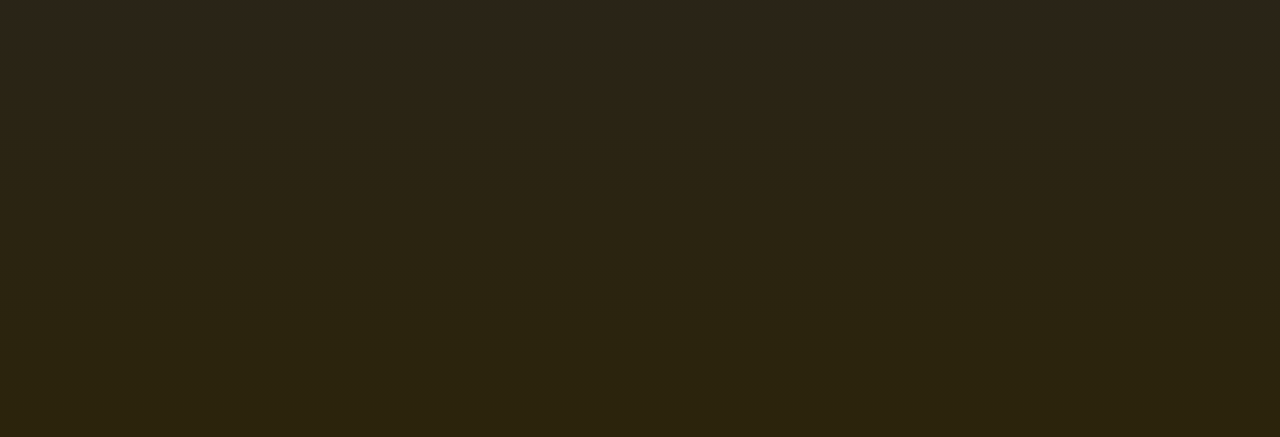
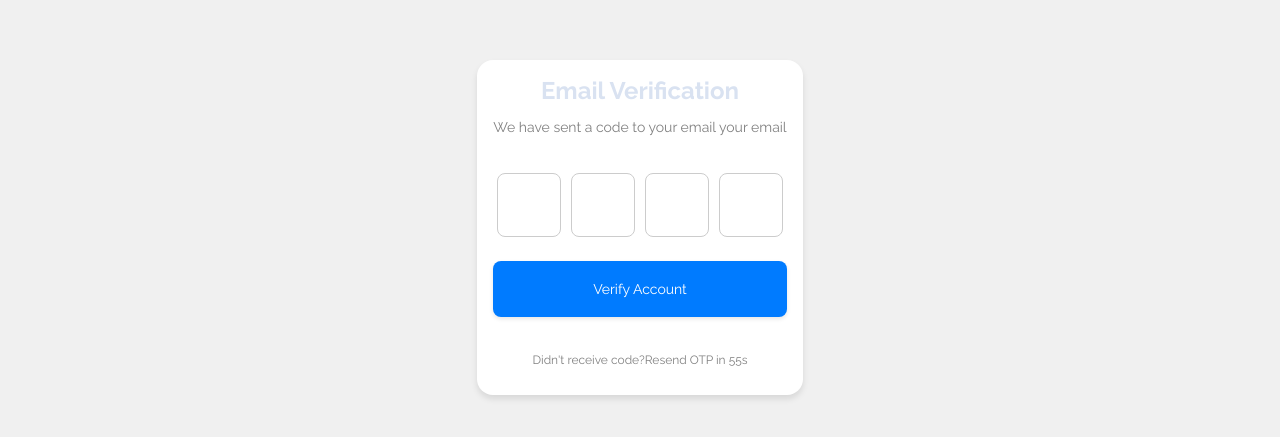
Before and after one commit to chirag14252/OrderApp, a React (Vite) app: page /otp in a window 1280 px wide. Before the commit this address had no page. Shown: the part 173-610 px from the top of the page. Built offline with nearby package versions, Linux system fonts and the light colour scheme.

Commit message:
added otp and enter-Email page

```diff
--- a/package.json
+++ b/package.json
@@ -14,6 +14,7 @@
     "helmet": "^7.1.0",
     "lodash": "^4.17.21",
     "mongoose": "^8.0.1",
+    "otp-generator": "^4.0.1",
     "react": "^18.2.0",
     "react-dom": "^18.2.0",
     "react-helmet": "^6.1.0",
--- a/src/App.jsx
+++ b/src/App.jsx
@@ -2,6 +2,8 @@ import StartPage from "./component/StartPage";
 import MainOrderPage from "./component/MainOrderPage.JSX"
 
 import {Routes,Route, Navigate } from "react-router-dom"
+import otp from "./component/OTP/otp";
+import EnterEmail from "./component/OTP/enterEmail";
 
 function App() {
   return (
@@ -20,10 +22,14 @@ function App() {
        }}/>
        <Route path="/home" Component={()=>{
          const token = localStorage.getItem("token");
-         return token?<MainOrderPage/>:Navigate({to:"/startPage"})
+         return token?<MainOrderPage/>:Navigate({to:"/"})
        }}/>
+       <Route path = "/otp" Component={otp}/>
+       <Route path = "/enterEmail" Component={EnterEmail}/>
     </Routes>
   );
 }
 
+
+
 export default App;
--- a/src/component/Login.jsx
+++ b/src/component/Login.jsx
@@ -1,6 +1,7 @@
 import axios from "axios"
 import { useNavigate } from "react-router-dom";
 import React from "react";
+
 import "../index.css"
 
 const Login=()=>{
@@ -65,7 +66,7 @@ const Login=()=>{
           <span>or use your account</span>
           <input
             type="name"
-            placeholder="name"
+            placeholder="username"
             name="name"
             value={state.name}
             onChange={handleChange}
@@ -77,7 +78,9 @@ const Login=()=>{
             value={state.password}
             onChange={handleChange}
           />
-          <a href="#">Forgot your password?</a>
+          <a style = {{cursor:"pointer"}}onClick={async()=>{
+            navigate("/enterEmail");
+          }}>Forgot your password?</a>
           <button type="submit">Sign In</button>
         </form>
       </div>
--- /dev/null
+++ b/src/component/OTP/enterEmail.jsx
@@ -0,0 +1,40 @@
+import React from "react";
+import { useState, useEffect } from "react";
+import { useNavigate } from "react-router-dom";
+import axios from "axios";
+export default function EnterEmail() {
+  const [email,setEmail] = useState();
+  const navigate = useNavigate();
+  const onClickHndler = () =>{
+    const data = axios.post("http://localhost:3000/forgot-password/sendOTPMail",{email:email});
+    if(data){
+      navigate("/otp",{state:{email:email}});
+    }
+    else{
+       alert("email not sent");
+    }
+    console.log(email);
+  }
+
+    return (
+        <div style={{ display: "flex", justifyContent: "center", alignItems: "center", width: "100%", height: "100vh", backgroundColor: "#f0f0f0" }}>
+        <div style={{ backgroundColor: "#fff", padding: "1rem", boxShadow: "0 4px 6px rgba(0, 0, 0, 0.1)", margin: "auto", maxWidth: "28rem", borderRadius: "1rem" }}>
+          <div style={{ textAlign: "center", marginBottom: "1.5rem" }}>
+            <div style={{ fontWeight: "bold", fontSize: "1.5rem" ,fontfamily: 'san-serif'}}>Enter your email</div>
+            <div style={{ display: "flex", flexDirection: "row", fontSize: "0.875rem", color: "#808080" }}>
+              <p style={{fontfamily: 'san-serif'}}>We have sent a code to your email {"your email"}</p>
+            </div>
+          </div>
+
+          <div>
+
+              <div style={{ display: "flex", flexDirection: "column", gap: "1.5rem" }}>
+                <input type="email" style={{ padding:"10px",borderradius:"10px"}}placeholder="Type your email" value={email} onChange={(e)=>{setEmail(e.target.value)}}/>
+              </div>
+
+                <button style={{marginTop:"10px",padding:"5px"}}onClick={onClickHndler}>Submit</button>
+          </div>
+        </div>
+      </div>
+    );
+}
--- /dev/null
+++ b/src/component/OTP/otp.jsx
@@ -0,0 +1,127 @@
+import React from "react";
+import { useState, useEffect } from "react";
+import { useLocation } from "react-router-dom";
+import axios from "axios";
+export default function () {
+  const [timerCount, setTimer] = React.useState(60);
+  const [OTPinput, setOTPinput] = useState([0, 0, 0, 0]);
+  const [disable, setDisable] = useState(true);
+  const location = useLocation();
+  function resendOTP() {
+    const email = location.state.email;
+    const data = axios.post("http://localhost:3000/forgot-password/sendOTPMail",{email:email});
+    if(data){
+      console.log("email has been sent");
+    }
+    else{
+      console.log("error");
+    }
+  }
+
+  function verfiyOTP() {
+    // Add your logic for verifying OTP
+    return;
+  }
+
+  React.useEffect(() => {
+    let interval = setInterval(() => {
+      setTimer((lastTimerCount) => {
+        lastTimerCount <= 1 && clearInterval(interval);
+        if (lastTimerCount <= 1) setDisable(false);
+        if (lastTimerCount <= 0) return lastTimerCount;
+        return lastTimerCount - 1;
+      });
+    }, 1000); // each count lasts for a second
+    // cleanup the interval on complete
+    return () => clearInterval(interval);
+  }, [disable]);
+
+  return (
+    <div style={{ display: "flex", justifyContent: "center", alignItems: "center", width: "100%", height: "100vh", backgroundColor: "#f0f0f0" }}>
+      <div style={{ backgroundColor: "#fff", padding: "1rem", boxShadow: "0 4px 6px rgba(0, 0, 0, 0.1)", margin: "auto", maxWidth: "28rem", borderRadius: "1rem" }}>
+        <div style={{ textAlign: "center", marginBottom: "1.5rem" }}>
+          <div style={{ fontWeight: "bold", fontSize: "1.5rem" ,fontfamily: 'san-serif'}}>Email Verification</div>
+          <div style={{ display: "flex", flexDirection: "row", fontSize: "0.875rem", color: "#808080" }}>
+            <p style={{fontfamily: 'san-serif'}}>We have sent a code to your email {"your email"}</p>
+          </div>
+        </div>
+
+        <div>
+          <form>
+            <div style={{ display: "flex", flexDirection: "column", gap: "1.5rem" }}>
+              <div style={{ display: "flex", flexDirection: "row", justifyContent: "space-between", margin: "auto", maxWidth: "20rem" ,gap:'10px'}}>
+                {Array.from({ length: 4 }, (_, index) => (
+                  <div key={index} style={{ width: "4rem", height: "4rem" }}>
+                    <input
+                      maxLength="1"
+                      style={{
+                        width: "100%",
+                        height: "100%",
+                        display: "flex",
+                        flexDirection: "column",
+                        alignItems: "center",
+                        justifyContent: "center",
+                        textAlign: "center",
+                        padding: "0.5rem",
+                        outline: "none",
+                        borderRadius: "0.5rem",
+                        border: "1px solid #ccc",
+                        fontSize: "1.125rem",
+                        backgroundColor: "#fff",
+                        focus: { backgroundColor: "#f0f0f0", ring: "1px solid #007bff" },
+                      }}
+                      type="text"
+                      name=""
+                      id=""
+                      onChange={(e) => ""}
+                    ></input>
+                  </div>
+                ))}
+              </div>
+
+              <div style={{ display: "flex", flexDirection: "column", gap: "1.5rem" }}>
+                <div>
+                  <a
+                    onClick={verfiyOTP}
+                    style={{
+                      display: "flex",
+                      flexDirection: "row",
+                      cursor: "pointer",
+                      alignItems: "center",
+                      justifyContent: "center",
+                      width: "100%",
+                      border: "none",
+                      borderRadius: "0.5rem",
+                      outline: "none",
+                      padding: "1.25rem",
+                      backgroundColor: "#007bff",
+                      color: "#fff",
+                      fontSize: "0.875rem",
+                      boxShadow: "0 2px 4px rgba(0, 0, 0, 0.1)",
+                    }}
+                  >
+                    Verify Account
+                  </a>
+                </div>
+
+                <div style={{ display: "flex", flexDirection: "row", alignItems: "center", justifyContent: "center", fontSize: "0.75rem", fontWeight: "500", color: "#808080" }}>
+                  <p>Didn't receive code?</p>{" "}
+                  <a
+                    style={{
+                      color: disable ? "gray" : "blue",
+                      cursor: disable ? "none" : "pointer",
+                      textDecorationLine: disable ? "none" : "underline",
+                    }}
+                    onClick={resendOTP}
+                  >
+                    {disable ? `Resend OTP in ${timerCount}s` : "Resend OTP"}
+                  </a>
+                </div>
+              </div>
+            </div>
+          </form>
+        </div>
+      </div>
+    </div>
+  );
+}
```
Also changed, not shown: 1 other file (tests, documents, lock files or other folders).
